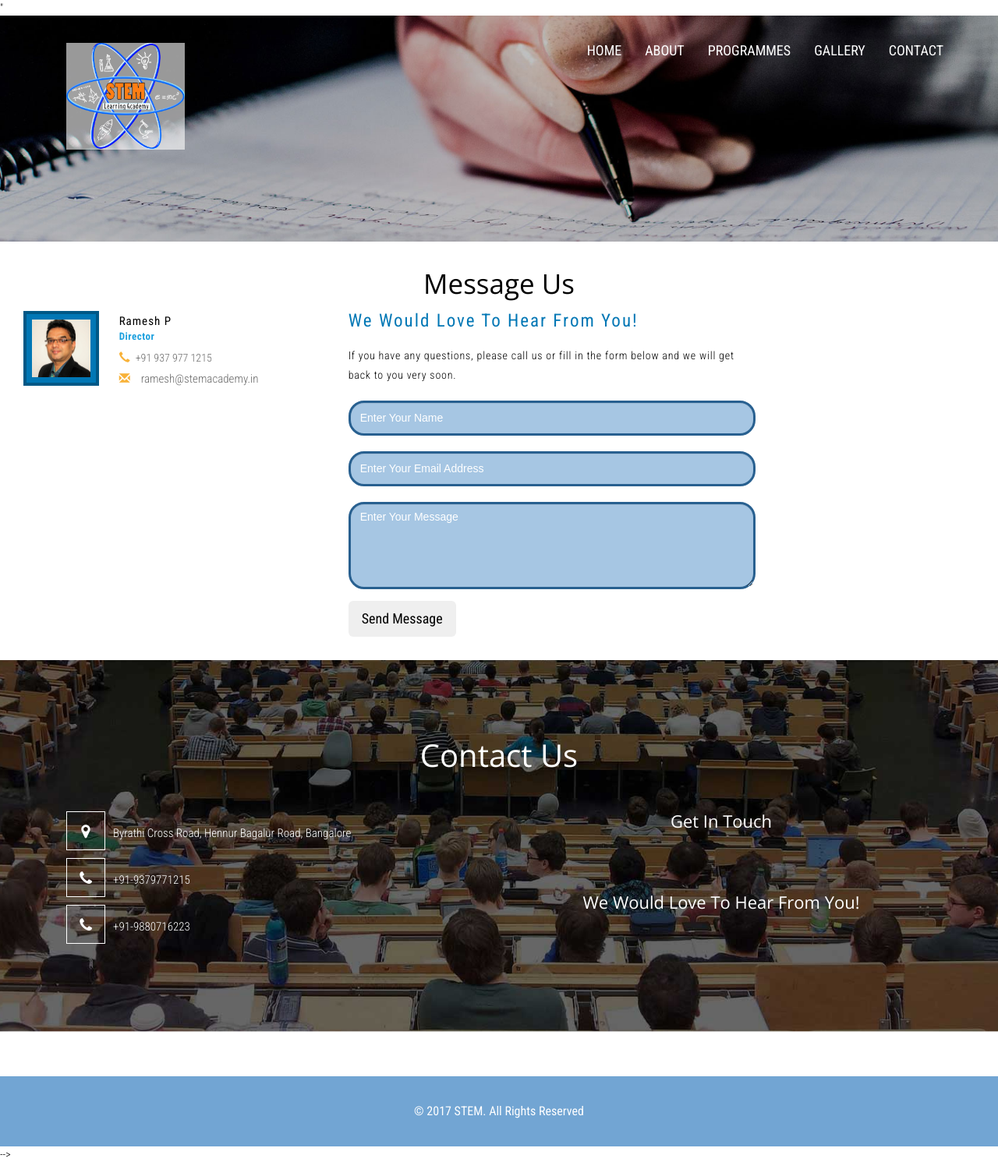
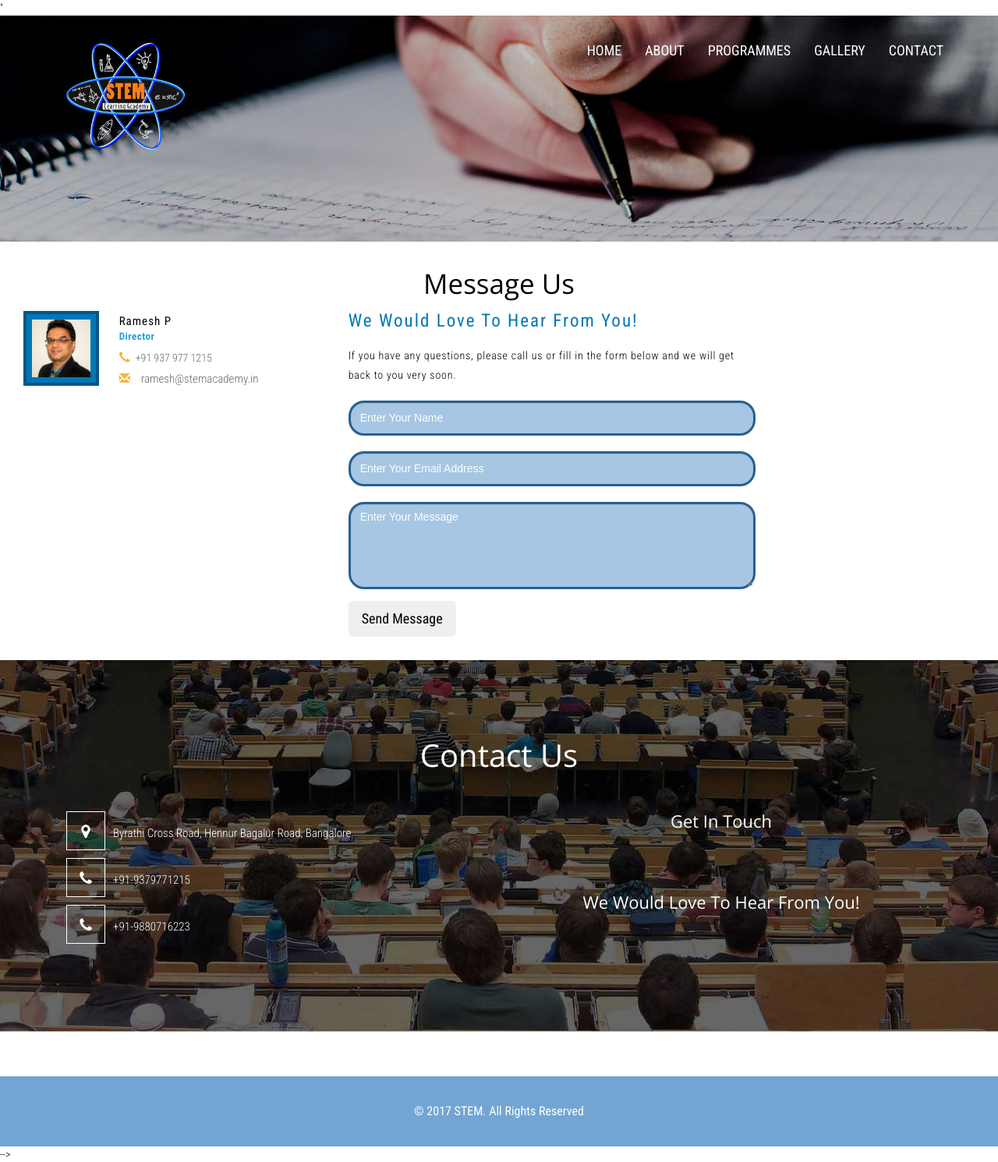
Before and after one commit to dhanyacm/stem, a Jekyll site: the page built from contact.html, in a window 1280 px wide. Shown: the whole page at 78% size. Built offline with Jekyll 4.4.1, drawn with Linux system fonts in a browser that asks for light colours; a script that is not in the unit is left out.

Commit message:
Update navbar.html

```diff
--- a/_includes/navbar.html
+++ b/_includes/navbar.html
@@ -19,7 +19,7 @@
 					</button> <!--
 					<a class="navbar-brand" href="index.html"><h1>STEM</h1></a> -->
 					<a class="navbar-brand" href="index.html"><h1>
-						<figure><img src="images/stem.png" alt="STEM" class="img-responsive" style="width:30%;height:auto;background-color: rgba(255, 255, 255, 0.6);"></figure>
+						<figure><img src="images/stem.png" alt="STEM" class="img-responsive" style="width:30%;height:auto;"></figure>
 					</h1></a>
 				</div>
 				<div id="navbar" class="navbar-collapse collapse menu--valentine">
```
